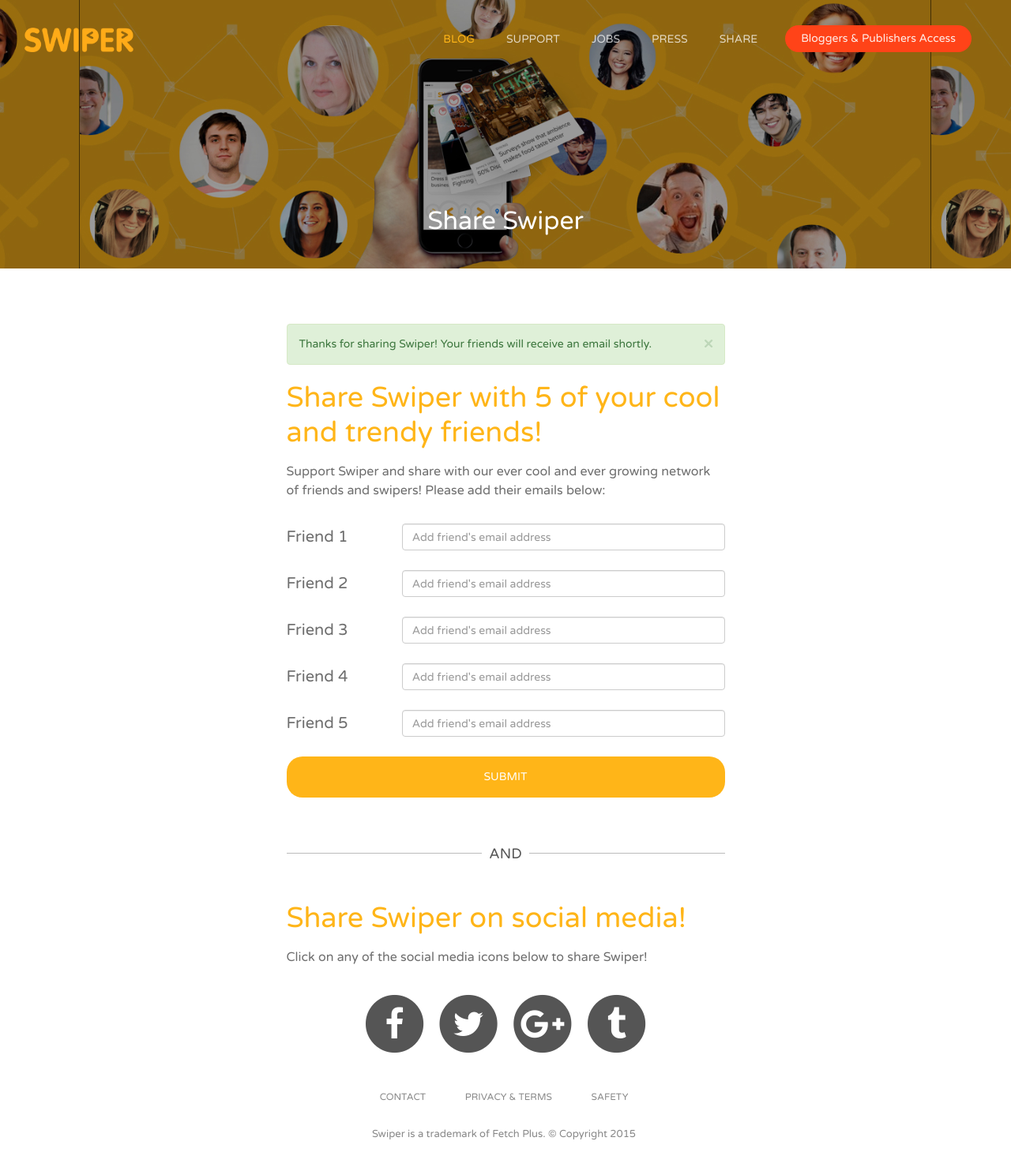
After one commit to roaldjap/swiper-app, a PHP site: page /share.html in a window 1280 px wide. The commit adds this page. Shown: the whole page at 79% size. Run offline with PHP 8.4, Linux system fonts and the light colour scheme; some libraries are stand-ins or nearby versions.

Commit message:
added share page

```diff
--- a/css/style.css
+++ b/css/style.css
@@ -886,4 +886,96 @@
     display: block;
     margin: 60px auto 0; }
 
+.share-hero {
+  background-image: url("../img/hero-share.jpg");
+  background-size: contain;
+  background-attachment: fixed;
+  background-position: top center; }
+  .share-hero h1 {
+    font-size: 32px;
+    line-height: 40px;
+    color: white;
+    text-align: center;
+    display: block;
+    width: 100%;
+    max-width: 550px;
+    margin: 250px auto 30px;
+    padding: 10px 30px;
+    border-radius: 30px; }
+    @media screen and (max-width: 540px) {
+      .share-hero h1 {
+        font-size: 24px;
+        line-height: 32px;
+        max-width: 400px; } }
+
+.share-main {
+  background-color: white;
+  padding: 50px 0 40px; }
+  .share-main h2 {
+    font-size: 36px;
+    line-height: 44px;
+    color: #ffb518;
+    margin-bottom: 15px; }
+  .share-main p {
+    margin-bottom: 30px; }
+  .share-main form {
+    color: #6e6e6e; }
+    .share-main form label {
+      font-size: 20px;
+      font-weight: normal;
+      padding-top: 3px; }
+    @media screen and (max-width: 767px) {
+      .share-main form .form-group {
+        margin-bottom: 0; } }
+    .share-main form .form-control {
+      margin-bottom: 10px; }
+      .share-main form .form-control:focus {
+        border-color: #ffb518;
+        outline: 0;
+        -webkit-box-shadow: inset 0 1px 1px rgba(255, 67, 24, 0.075), 0 0 8px rgba(255, 67, 24, 0.6);
+        box-shadow: inset 0 1px 1px rgba(255, 67, 24, 0.075), 0 0 8px rgba(255, 67, 24, 0.6); }
+    .share-main form .submit-group {
+      padding-left: 15px;
+      padding-right: 15px; }
+      @media screen and (max-width: 767px) {
+        .share-main form .submit-group {
+          margin-top: 15px; } }
+      .share-main form .submit-group .submit-btn {
+        background-color: #ffb518;
+        color: white;
+        text-transform: uppercase;
+        font-size: 14px;
+        padding: 15px 35px;
+        border-radius: 20px;
+        width: 100%; }
+        .share-main form .submit-group .submit-btn:hover {
+          background-color: #e49b00; }
+        .share-main form .submit-group .submit-btn:focus {
+          outline: 0; }
+  .share-main .hr-group {
+    margin: 70px 0 60px;
+    position: relative; }
+    .share-main .hr-group hr {
+      border-color: #bbbbbb; }
+    .share-main .hr-group span {
+      position: absolute;
+      display: block;
+      text-align: center;
+      width: 60px;
+      background-color: white;
+      top: -11px;
+      left: 50%;
+      margin-left: -30px;
+      color: #555555;
+      font-size: 18px;
+      text-transform: uppercase; }
+  .share-main .social-icon-group {
+    text-align: center; }
+    .share-main .social-icon-group .social-icon {
+      font-size: 32px;
+      text-decoration: none;
+      color: #555555; }
+      .share-main .social-icon-group .social-icon:hover {
+        color: #6e6e6e; }
+
 /*# sourceMappingURL=style.css.map */
--- a/index.html
+++ b/index.html
@@ -52,6 +52,8 @@
           </li>
           <li><a href="press.html" class="nav-link">Press</a>
           </li>
+          <li><a href="share.html" class="nav-link">Share</a>
+          </li>
           <li class="b-access"><a href="b-access.html">Bloggers &amp; Publishers Access</a>
           </li>
           <li><a href="contact.html" class="nav-link nav-link-small visible-xs">Contact</a>
@@ -79,6 +81,8 @@
         <li><a href="jobs.html" class="mobile-nav-link">Jobs</a>
         </li>
         <li><a href="press.html" class="mobile-nav-link">Press</a>
+        </li>
+        <li><a href="share.html" class="mobile-nav-link">Share</a>
         </li>
         <li><a href="contact.html" class="mobile-nav-link nav-link-small visible-xs first-small">Contact</a>
         </li>
--- /dev/null
+++ b/sass/_share-styles.sass
@@ -0,0 +1,110 @@
+.share-hero
+  background-image: url("../img/hero-share.jpg")
+  background-size: contain
+  background-attachment: fixed
+  background-position: top center
+
+  h1
+    font-size: 32px
+    line-height: 40px
+    color: white
+    text-align: center
+    display: block
+    width: 100%
+    max-width: 550px
+    margin: 250px auto 30px
+    padding: 10px 30px
+    border-radius: 30px
+
+    @media screen and (max-width: 540px)
+      font-size: 24px
+      line-height: 32px
+      max-width: 400px
+
+.share-main
+  background-color: white
+  padding: 50px 0 40px
+
+  h2
+    font-size: 36px
+    line-height: 44px
+    color: $primary
+    margin-bottom: 15px
+
+  p
+    margin-bottom: 30px
+
+  form
+    color: $primary-grey
+
+    label
+      font-size: 20px
+      font-weight: normal
+      padding-top: 3px
+
+    .form-group
+
+      @media screen and (max-width: 767px)
+        margin-bottom: 0
+
+    .form-control
+      margin-bottom: 10px
+
+      &:focus
+        border-color: $primary
+        outline: 0
+        -webkit-box-shadow: inset 0 1px 1px rgba($primary-red,.075),0 0 8px rgba($primary-red,.6)
+        box-shadow: inset 0 1px 1px rgba($primary-red,.075),0 0 8px rgba($primary-red,.6)
+
+    .submit-group
+      padding-left: 15px
+      padding-right: 15px
+
+      @media screen and (max-width: 767px)
+        margin-top: 15px
+
+      .submit-btn
+        background-color: $primary
+        color: white
+        text-transform: uppercase
+        font-size: 14px
+        padding: 15px 35px
+        border-radius: 20px
+        width: 100%
+
+        &:hover
+          background-color: darken($primary, 10%)
+
+        &:focus
+          outline: 0
+
+  .hr-group
+    margin: 70px 0 60px
+    position: relative
+
+    hr
+      border-color: lighten($primary-grey, 30%)
+
+    span
+      position: absolute
+      display: block
+      text-align: center
+      width: 60px
+      background-color: white
+      top: -11px
+      left: 50%
+      margin-left: -30px
+      color: darken($primary-grey, 10%)
+      font-size: 18px
+      text-transform: uppercase
+
+  .social-icon-group
+    text-align: center
+
+    .social-icon
+      font-size: 32px
+      text-decoration: none
+      color: darken($primary-grey, 10%)
+
+      &:hover
+        color: $primary-grey
--- a/sass/style.sass
+++ b/sass/style.sass
@@ -4,3 +4,4 @@
 @import 'offcanvas'
 @import 'b-access-styles'
 @import 'blog-styles'
+@import 'share-styles'
--- /dev/null
+++ b/share.html
@@ -0,0 +1,205 @@
+<!DOCTYPE html>
+<html lang="en">
+
+  <head>
+    <meta charset="UTF-8">
+    <meta http-equiv="X-UA-Compatible" content="IE=edge">
+    <meta name="viewport" content="width=device-width, initial-scale=1.0">
+
+    <title>Blog - Swiper</title>
+
+    <!-- Bootstrap -->
+    <link href="bower_components/bootstrap/dist/css/bootstrap.css" rel="stylesheet">
+    <link rel="stylesheet" href="//maxcdn.bootstrapcdn.com/font-awesome/4.3.0/css/font-awesome.min.css">
+
+    <!-- Google Fonts -->
+    <link href='http://fonts.googleapis.com/css?family=Varela+Round' rel='stylesheet' type='text/css'>
+    <link href='http://fonts.googleapis.com/css?family=Lato:300,400,700,900' rel='stylesheet' type='text/css'>
+
+    <!-- Main Style -->
+    <link rel="stylesheet" href="css/style.css">
+
+  </head>
+
+  <body>
+
+    <nav class="navbar navbar-fixed-top main-nav">
+      <div class="container-fluid">
+        <div class="navbar-header">
+          <button type="button" class="navbar-toggle collapsed" data-toggle="offcanvas">
+            <span class="sr-only">Toggle navigation</span>
+            <span class="icon-bar"></span>
+            <span class="icon-bar"></span>
+            <span class="icon-bar"></span>
+          </button>
+          <a class="navbar-brand" href="/"><img src="img/swiper-logo.png" alt="Swiper Logo">
+          </a>
+        </div>
+
+        <div class="collapse navbar-collapse pull-right" id="main-nav">
+          <ul class="nav navbar-nav">
+            <li><a href="blog.html" class="nav-link active">Blog</a>
+            </li>
+            <li><a href="support.html" class="nav-link">Support</a>
+            </li>
+            <li><a href="jobs.html" class="nav-link">Jobs</a>
+            </li>
+            <li><a href="press.html" class="nav-link">Press</a>
+            </li>
+            <li><a href="share.html" class="nav-link">Share</a>
+            </li>
+            <li class="b-access"><a href="b-access.html">Bloggers &amp; Publishers Access</a>
+            </li>
+            <li><a href="contact.html" class="nav-link nav-link-small visible-xs">Contact</a>
+            </li>
+            <li><a href="privacy-terms.html" class="nav-link nav-link-small visible-xs">Privacy &amp; Terms</a>
+            </li>
+          </ul>
+        </div>
+
+      </div>
+    </nav>
+
+    <div class="col-xs-6 row-offcanvas-right visible-xs sidebar-offcanvas">
+      <div class="row">
+        <div class="close-nav">
+          <button type="button" class="close-mobile-nav btn" data-toggle="offcanvas">&times;</button>
+        </div>
+        <ul class="nav mobile-nav">
+          <li><a href="/" class="mobile-nav-link download-link">Sign Up for Beta</a>
+          </li>
+          <li><a href="blog.html" class="mobile-nav-link">Blog</a>
+          </li>
+          <li><a href="support.html" class="mobile-nav-link">Support</a>
+          </li>
+          <li><a href="jobs.html" class="mobile-nav-link">Jobs</a>
+          </li>
+          <li><a href="press.html" class="mobile-nav-link">Press</a>
+          </li>
+          <li><a href="share.html" class="mobile-nav-link">Share</a>
+          </li>
+          <li><a href="contact.html" class="mobile-nav-link nav-link-small visible-xs first-small">Contact</a>
+          </li>
+          <li><a href="privacy-terms.html" class="mobile-nav-link nav-link-small visible-xs">Privacy &amp; Terms</a>
+          </li>
+        </ul>
+        <div class="b-access-mobile col-xs-12">
+          <a href="b-access.html">Blogger &amp; Publisher Access</a>
+        </div>
+      </div>
+    </div>
+
+    <section class="hero share-hero">
+      <div class="container">
+        <div class="row">
+          <div class="col-lg-12">
+            <h1>Share Swiper</h1>
+          </div>
+        </div>
+      </div>
+    </section>
+
+    <section class="main share-main">
+      <div class="container">
+        <div class="row">
+
+          <div class="col-md-6 col-md-offset-3 col-sm-8 col-sm-offset-2">
+            <div class="alert alert-success alert-dismissible fade in" role="alert">
+              <button type="button" class="close" data-dismiss="alert" aria-label="Close"><span aria-hidden="true">&times;</span></button>
+              Thanks for sharing Swiper! Your friends will receive an email shortly.
+            </div>
+            <h2>Share Swiper with 5 of your cool and trendy friends!</h2>
+            <p>Support Swiper and share with our ever cool and ever growing network of friends and swipers! Please add their emails below:</p>
+            <form class="form-horizontal">
+              <div class="form-group">
+                <label for="friend1" class="col-sm-3">Friend 1</label>
+                <div class="col-sm-9">
+                  <input type="email" class="form-control" id="friend1" placeholder="Add friend's email address" required>
+                </div>
+              </div>
+
+              <div class="form-group">
+                <label for="friend2" class="col-sm-3">Friend 2</label>
+                <div class="col-sm-9">
+                  <input type="email" class="form-control" id="friend2" placeholder="Add friend's email address" required>
+                </div>
+              </div>
+
+              <div class="form-group">
+                <label for="friend3" class="col-sm-3">Friend 3</label>
+                <div class="col-sm-9">
+                  <input type="email" class="form-control" id="friend3" placeholder="Add friend's email address" required>
+                </div>
+              </div>
+
+              <div class="form-group">
+                <label for="friend4" class="col-sm-3">Friend 4</label>
+                <div class="col-sm-9">
+                  <input type="email" class="form-control" id="friend4" placeholder="Add friend's email address" required>
+                </div>
+              </div>
+
+              <div class="form-group">
+                <label for="friend5" class="col-sm-3">Friend 5</label>
+                <div class="col-sm-9">
+                  <input type="email" class="form-control" id="friend5" placeholder="Add friend's email address" required>
+                </div>
+              </div>
+
+              <div class="form-group submit-group">
+                  <button type="submit" class="btn submit-btn">Submit</button>
+              </div>
+
+            </form>
+
+            <div class="hr-group">
+              <hr/>
+              <span>And</span>
+            </div>
+
+            <h2>Share Swiper on social media!</h2>
+            <p>Click on any of the social media icons below to share Swiper!</p>
+
+            <div class="social-icon-group">
+              <a href="#" class="social-icon">
+                <span class="fa-stack fa-lg"><i class="fa fa-circle fa-stack-2x"></i><i class="fa fa-facebook fa-stack-1x fa-inverse"></i></span>
+              </a>
+              <a href="#" class="social-icon">
+                <span class="fa-stack fa-lg"><i class="fa fa-circle fa-stack-2x"></i><i class="fa fa-twitter fa-stack-1x fa-inverse"></i></span>
+              </a>
+              <a href="#" class="social-icon">
+                <span class="fa-stack fa-lg"><i class="fa fa-circle fa-stack-2x"></i><i class="fa fa-google-plus fa-stack-1x fa-inverse"></i></span>
+              </a>
+              <a href="#" class="social-icon">
+                <span class="fa-stack fa-lg"><i class="fa fa-circle fa-stack-2x"></i><i class="fa fa-tumblr fa-stack-1x fa-inverse"></i></span>
+              </a>
+            </div>
+
+          </div>
+
+        </div>
+      </div>
+    </section>
+
+    <footer class="footer-main">
+      <div class="container-fluid footer-nav">
+        <ul class="clearfix">
+          <li><a href="contact.html">Contact</a>
+          </li>
+          <li><a href="privacy-terms.html">Privacy &amp; Terms</a>
+          </li>
+          <li><a href="safety.html">Safety</a>
+          </li>
+          <li class="copyright"><p>Swiper is a trademark of Fetch Plus. &copy; Copyright 2015</p>
+          </li>
+        </ul>
+      </div>
+    </footer>
+
+    <script src="bower_components/jquery/dist/jquery.js"></script>
+    <script src="bower_components/bootstrap/dist/js/bootstrap.js"></script>
+    <script src="js/custom.js"></script>
+
+  </body>
+
+</html>
```
Also changed, not shown: .brackets.json, img/hero-share.jpg (added), 1 other file.
